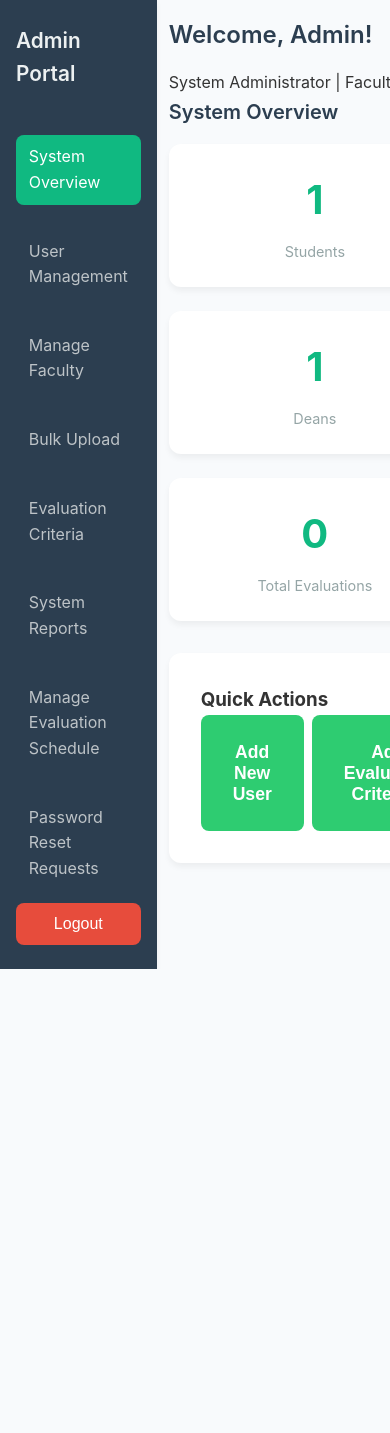
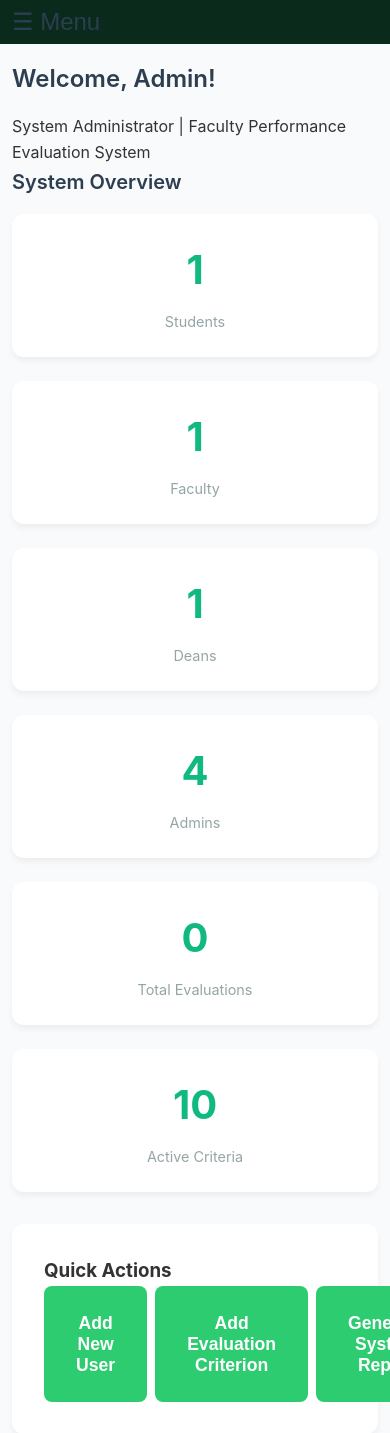
Before and after one commit to Jubit123/FPES, a PHP site: page /admin/admin.php in a window 390 px wide; the page is wider, and only the part inside the window is pictured. Shown: the top 1433 px of that part. Before the commit the page ends 969 px from the top of that part, so only its background shows below. Run offline with PHP 8.4, Linux system fonts and the light colour scheme; a user stored in the database is signed in; data comes from the database, SQL or seed files in the repository; data that the repository does not hold is empty.

Commit message:
styles.css

```diff
--- a/styles.css
+++ b/styles.css
@@ -126,6 +126,15 @@ h1, h2 { color: var(--dark-color); margin-bottom: 1rem; font-weight: 600; }
 /* Toggle */
 .sidebar-toggle { display: none; font-size: 1.5rem; cursor: pointer; margin-bottom: 1rem; background: none; border: none; color: var(--dark-color); }
 
+/* Mobile: make sidebar off-canvas with a toggle. Desktop remains visible. */
+@media (max-width: 768px) {
+  .dashboard { flex-direction: column; }
+  .sidebar { position: fixed; left: -250px; top: 0; height: 100%; width: 240px; }
+  .sidebar.active { left: 0; }
+  .main-content { padding: 1.25rem 1rem 1.75rem; }
+  .sidebar-toggle { display: block; }
+}
+
 /* Login form tweaks on small screens */
 @media (max-width: 768px) {
   .login-form {
```
